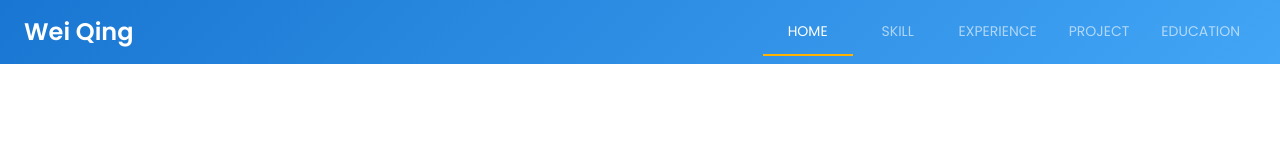
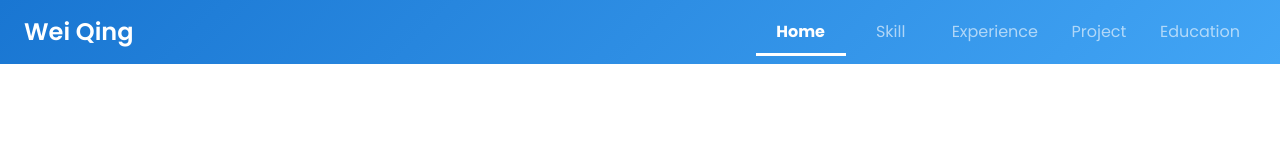
Before and after one commit to WQing20/WQ_Resume, a React (Vite) app in the folder WQ_Resume/: page / in a window 1280 px wide. Shown: the top 160 px of the page. Built offline with nearby package versions, Linux system fonts and the light colour scheme.

Commit message:
add mobile breakpoint header

```diff
--- a/WQ_Resume/src/layout/Header.tsx
+++ b/WQ_Resume/src/layout/Header.tsx
@@ -1,6 +1,9 @@
 import {
   AppBar,
   Box,
+  IconButton,
+  Menu,
+  MenuItem,
   Tab,
   Tabs,
   Toolbar,
@@ -8,22 +11,23 @@ import {
   useTheme,
 } from "@mui/material";
 import { useState } from "react";
+import { Menu as MenuIcon } from "@mui/icons-material";
 
 type HeaderProps = {
   isMobile: boolean;
 };
 
 export default function Header({ isMobile }: HeaderProps) {
-  //   const [anchorEl, setAnchorEl] = useState<null | HTMLElement>(null);
-  //   const openMenu = Boolean(anchorEl);
+  const [anchorEl, setAnchorEl] = useState<null | HTMLElement>(null);
+  const openMenu = Boolean(anchorEl);
   const theme = useTheme();
-  //   const handleClick = (event: React.MouseEvent<HTMLElement>) => {
-  //     setAnchorEl(event.currentTarget);
-  //   };
+  const handleClick = (event: React.MouseEvent<HTMLElement>) => {
+    setAnchorEl(event.currentTarget);
+  };
 
-  //   const handleClose = () => {
-  //     setAnchorEl(null);
-  //   };
+  const handleClose = () => {
+    setAnchorEl(null);
+  };
 
   const [value, setValue] = useState(0);
 
@@ -52,21 +56,55 @@ export default function Header({ isMobile }: HeaderProps) {
       <Toolbar sx={{ display: "flex", justifyContent: "space-between" }}>
         <Box sx={{ display: "flex" }}>
           <Typography
-            variant="h5"
+            variant={isMobile ? "h6" : "h5"}
             sx={{ fontWeight: 600, ml: isMobile ? 1 : 0 }}
           >
             Wei Qing
           </Typography>
         </Box>
         <Box sx={{ display: "flex" }}>
+          {isMobile ? (
+            <>
+              {" "}
+              <IconButton sx={{ padding: 0 }} onClick={handleClick}>
+                <MenuIcon />
+              </IconButton>
+              <Menu
+                anchorEl={anchorEl}
+                open={openMenu}
+                onClose={handleClose}
+                PaperProps={{
+                  sx: { mt: 1.5, minWidth: 160 },
+                }}
+              >
+                <MenuItem onClick={handleClose}>Profile</MenuItem>
+                <MenuItem onClick={handleClose}>Settings</MenuItem>
+                <MenuItem onClick={handleClose}>Logout</MenuItem>
+              </Menu>
+            </>
+          ) : (
+            <>
+              {" "}
               <Tabs
                 value={value}
                 onChange={handleTabChange}
                 textColor="inherit"
-            indicatorColor="secondary"
                 sx={{
                   flexGrow: 1,
-              ml: 4, // spacing between title and tabs
+                  pl: 4, // spacing between title and tabs
+                  ".MuiTab-root": {
+                    fontSize: "1rem", // font size
+                    textTransform: "none", // keep original case
+                    color: "#ffffff", // default color
+                    "&.Mui-selected": {
+                      color: "#ffffff", // selected color
+                      fontWeight: "bold", // bold on selected
+                    },
+                  },
+                  "& .MuiTabs-indicator": {
+                    backgroundColor: "#ffffff",
+                    height: 3,
+                  },
                 }}
               >
                 <Tab label="Home" />
@@ -75,6 +113,9 @@ export default function Header({ isMobile }: HeaderProps) {
                 <Tab label="Project" />
                 <Tab label="Education" />
               </Tabs>
+            </>
+          )}
+
           {/* <Tooltip title="Raptor">
             <IconButton onClick={handleClick} sx={{ p: 0 }}>
               <Avatar alt="User" />
--- a/WQ_Resume/src/theme/theme.ts
+++ b/WQ_Resume/src/theme/theme.ts
@@ -30,7 +30,7 @@ const theme = createTheme({
   palette: {
     mode: "light", // or 'dark'
     primary: {
-      main: "#F03C38",
+      main: "#1f2937cc",
       light: "#FFB1AF",
       contrastText: "#FFFFFF",
     },
```
Lines whose indentation alone changed are shown as unchanged.
